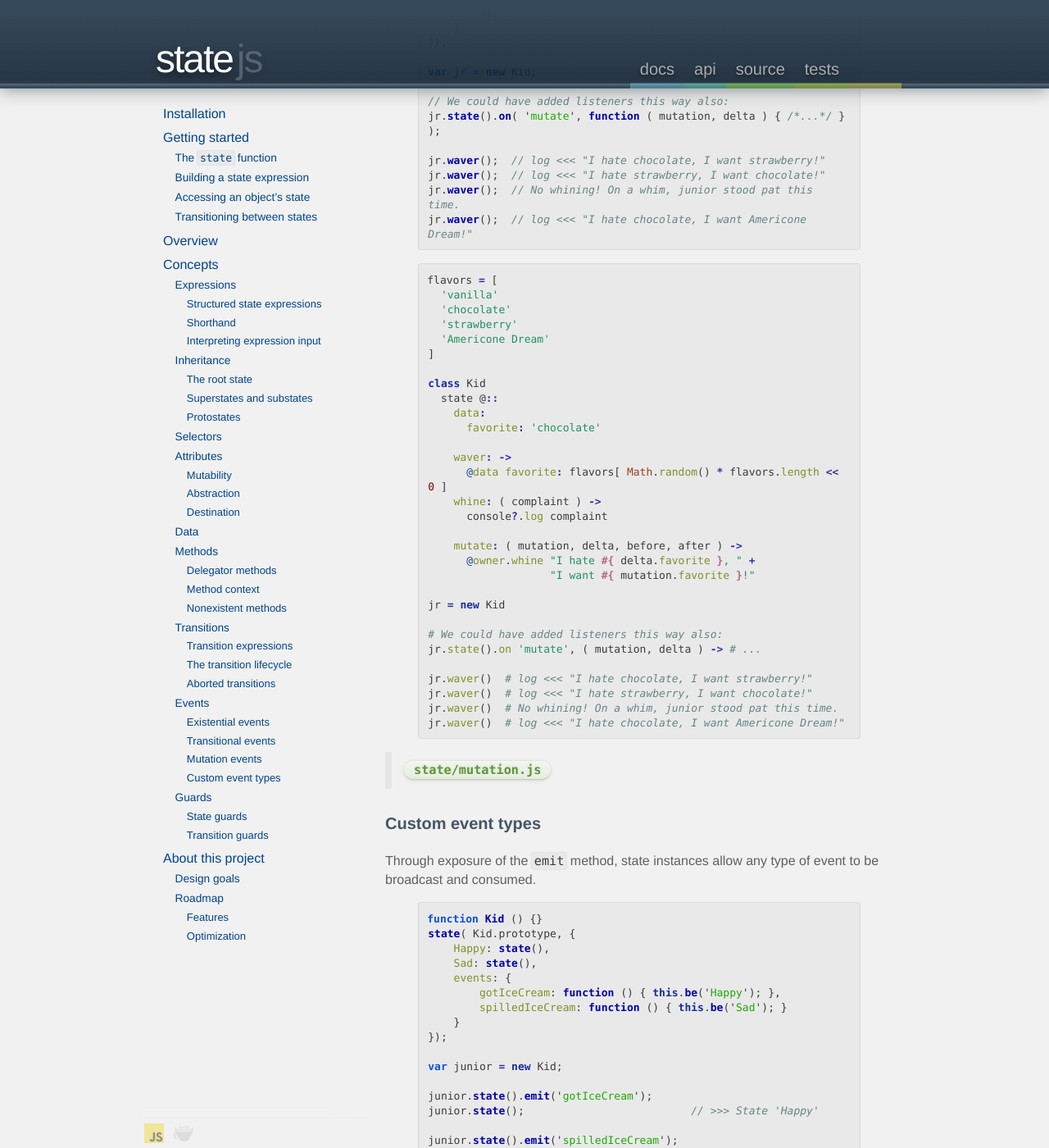
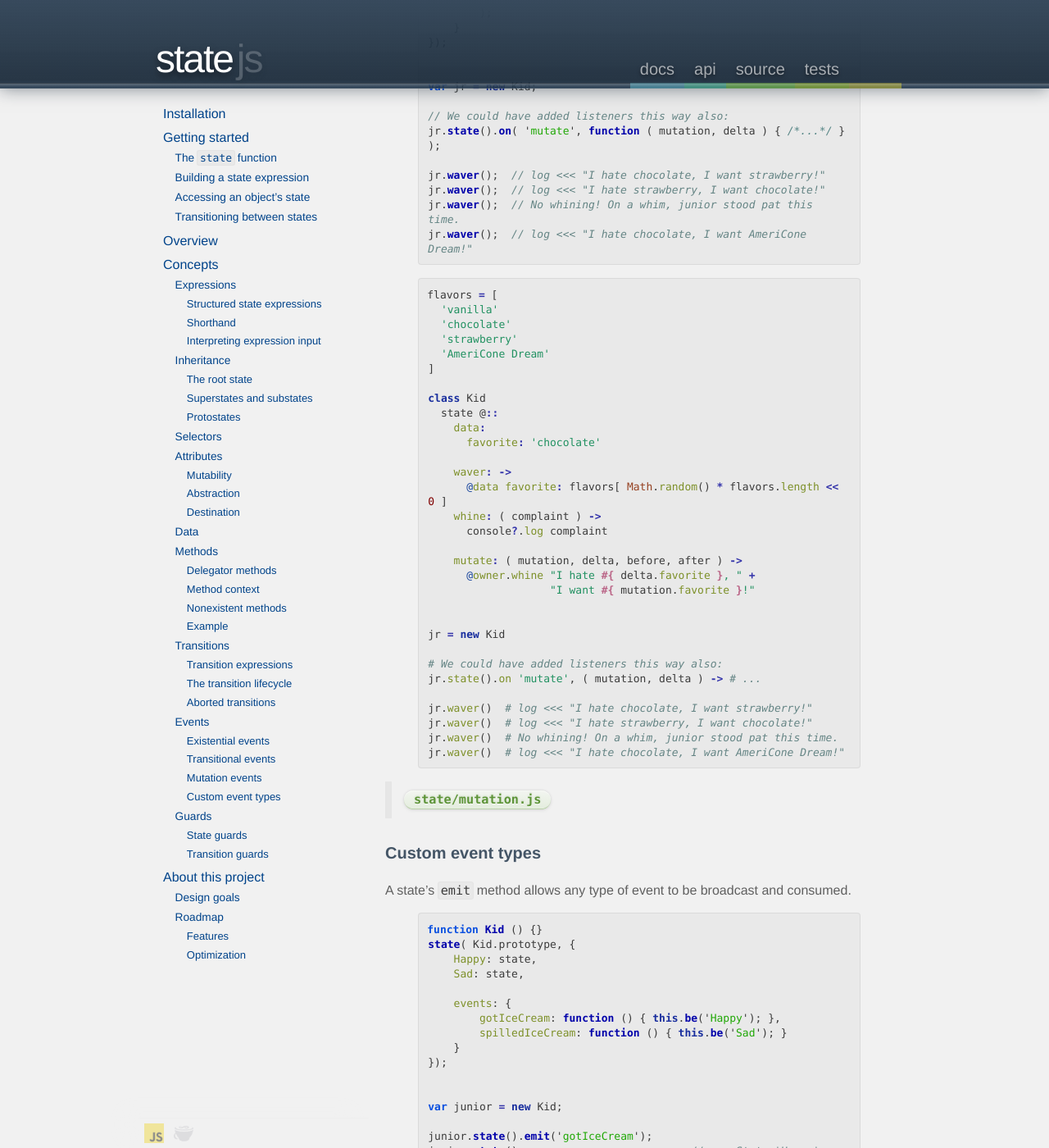
Before and after one commit to nickfargo/state, a Jekyll site: the page built from docs/index.md, in a window 1280 px wide and 1400 px high, scrolled down 34505 px. Shown: the whole window at 82% size. Built offline with Jekyll 4.4.1, drawn with Linux system fonts in a browser that asks for light colours; nearby versions of some CDN libraries; some web fonts are replaced; Markdown is read by kramdown in place of the engine named in the settings; some of the changed text lies outside the part shown.

Commit message:
edit copy

```diff
--- a/_includes/content/docs/concepts/events.md
+++ b/_includes/content/docs/concepts/events.md
@@ -94,7 +94,7 @@ Listeners receive four objects as arguments: the contents of the `mutation` expe
 
 #### [Custom event types](#concepts--events--custom)
 
-Through exposure of the `emit` method, state instances allow any type of event to be broadcast and consumed.
+A state’s `emit` method allows any type of event to be broadcast and consumed.
 
 {% highlight javascript %}
 {% include examples/docs/events--custom.js %}
--- a/_includes/examples/docs/events--custom.coffee
+++ b/_includes/examples/docs/events--custom.coffee
@@ -1,10 +1,12 @@
 class Kid
   state @::
-    Happy: state()
-    Sad: state()
+    Happy: state
+    Sad: state
+
     events:
       gotIceCream: -> @be 'Happy'
       spilledIceCream: -> @be 'Sad'
+
 
 junior = new Kid
 
--- a/_includes/examples/docs/events--custom.js
+++ b/_includes/examples/docs/events--custom.js
@@ -1,12 +1,14 @@
 function Kid () {}
 state( Kid.prototype, {
-    Happy: state(),
-    Sad: state(),
+    Happy: state,
+    Sad: state,
+
     events: {
         gotIceCream: function () { this.be('Happy'); },
         spilledIceCream: function () { this.be('Sad'); }
     }
 });
+
 
 var junior = new Kid;
 
--- a/_includes/examples/docs/events--mutation.coffee
+++ b/_includes/examples/docs/events--mutation.coffee
@@ -2,7 +2,7 @@ flavors = [
   'vanilla'
   'chocolate'
   'strawberry'
-  'Americone Dream'
+  'AmeriCone Dream'
 ]
 
 class Kid
@@ -19,6 +19,7 @@ class Kid
       @owner.whine "I hate #{ delta.favorite }, " +
                    "I want #{ mutation.favorite }!"
 
+
 jr = new Kid
 
 # We could have added listeners this way also:
@@ -27,4 +28,4 @@ jr.state().on 'mutate', ( mutation, delta ) -> # ...
 jr.waver()  # log <<< "I hate chocolate, I want strawberry!"
 jr.waver()  # log <<< "I hate strawberry, I want chocolate!"
 jr.waver()  # No whining! On a whim, junior stood pat this time.
-jr.waver()  # log <<< "I hate chocolate, I want Americone Dream!"
+jr.waver()  # log <<< "I hate chocolate, I want AmeriCone Dream!"
--- a/_includes/examples/docs/events--mutation.js
+++ b/_includes/examples/docs/events--mutation.js
@@ -2,7 +2,7 @@ var flavors = [
     'vanilla',
     'chocolate',
     'strawberry',
-    'Americone Dream'
+    'AmeriCone Dream'
 ];
 
 function Kid () {}
@@ -29,6 +29,7 @@ state( Kid.prototype, {
     }
 });
 
+
 var jr = new Kid;
 
 // We could have added listeners this way also:
@@ -37,4 +38,4 @@ jr.state().on( 'mutate', function ( mutation, delta ) { /*...*/ } );
 jr.waver();  // log <<< "I hate chocolate, I want strawberry!"
 jr.waver();  // log <<< "I hate strawberry, I want chocolate!"
 jr.waver();  // No whining! On a whim, junior stood pat this time.
-jr.waver();  // log <<< "I hate chocolate, I want Americone Dream!"
+jr.waver();  // log <<< "I hate chocolate, I want AmeriCone Dream!"
--- a/_includes/outlines/docs.md
+++ b/_includes/outlines/docs.md
@@ -24,6 +24,7 @@
     * [Delegator methods](#concepts--methods--delegators)
     * [Method context](#concepts--methods--context)
     * [Nonexistent methods](#concepts--methods--nonexistent)
+    * [Example](#concepts--methods--example)
   * [Transitions](#concepts--transitions)
     * [Transition expressions](#concepts--transitions--expressions)
     * [The transition lifecycle](#concepts--transitions--lifecycle)
--- a/_layouts/default.html
+++ b/_layouts/default.html
@@ -3,6 +3,7 @@
   <head>
     <meta charset="utf-8">
     <title>{{ page.title }}</title>
+
     <link rel="stylesheet" href="/css/bootstrap.css">
     <link rel="stylesheet" href="/css/default-manual.css">
     <link rel="stylesheet" href="/css/pygments.css">
@@ -15,8 +16,10 @@
     <meta name="author" content="{{ site.meta.author.full_name }}">
     <link href="/atom.xml" rel="alternate" title="{{ site.meta.site_title }} (Atom)" type="application/atom+xml" />
     <link href="/rss.xml" rel="alternate" title="{{ site.meta.site_title }} (RSS)" type="application/rss+xml" />
+
     <link rel="icon" type="image/png" sizes="16x16" href="/img/favicon-16px.png"/>
     <link rel="icon" type="image/png" sizes="32x32" href="/img/favicon-32px.png"/>
+
     <noscript><style> .highlight pre { display: block; } </style></noscript>
   </head>
   <body>
```
